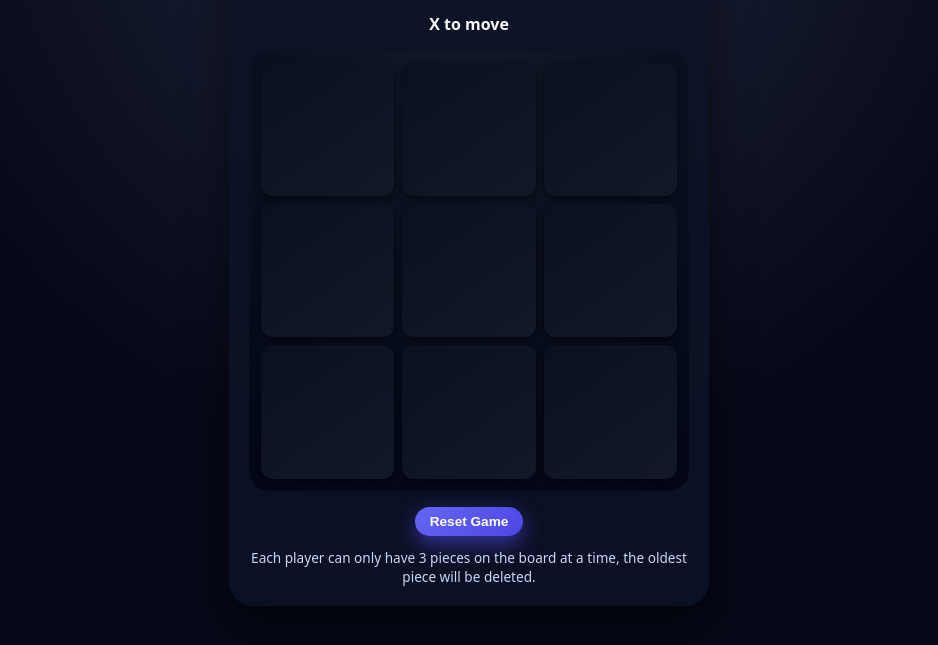
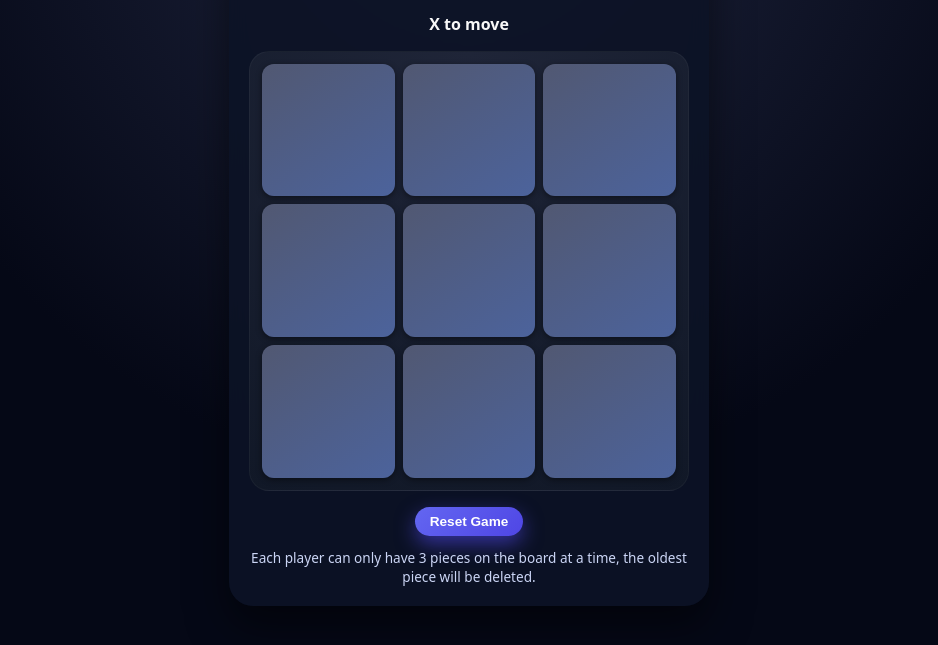
Before and after one commit to clicktactoe/clicktactoe.github.io, a plain HTML site: page local.html in a window 1280 px wide. Shown: the part 131-776 px from the top of the page, without its empty margins (171-1109 px from the left). Drawn offline with Linux system fonts and the light colour scheme.

Commit message:
Add files via upload

```diff
--- a/local.html
+++ b/local.html
@@ -58,7 +58,8 @@
     .board-wrapper {
       padding: 0.75rem;
       border-radius: 1.25rem;
-      background: radial-gradient(circle at top, #111827, #020617);
+      background: radial-gradient(circle at top, #1f2538, #111827);
+      border: 1px solid rgba(255, 255, 255, 0.04);
     }
 
     .board {
@@ -72,7 +73,7 @@
       width: 100%;
       aspect-ratio: 1 / 1;
       border-radius: 0.75rem;
-      background: linear-gradient(145deg, #0b1020, #111827);
+      background: linear-gradient(145deg, #515872, #4c639c);
       display: flex;
       align-items: center;
       justify-content: center;
@@ -81,11 +82,11 @@
       cursor: pointer;
       user-select: none;
       transition: box-shadow 0.12s ease-out, background 0.15s ease-out, filter 0.15s ease-out;
-      box-shadow: 0 2px 6px rgba(0, 0, 0, 0.6);
+      box-shadow: 0 2px 6px rgba(0, 0, 0, 0.45);
     }
 
     .cell:hover {
-      box-shadow: 0 6px 16px rgba(0, 0, 0, 0.7);
+      box-shadow: 0 6px 16px rgba(0, 0, 0, 0.45);
       filter: brightness(1.05);
     }
 
```
Also changed, not shown: index.html (+0 -2 lines).
